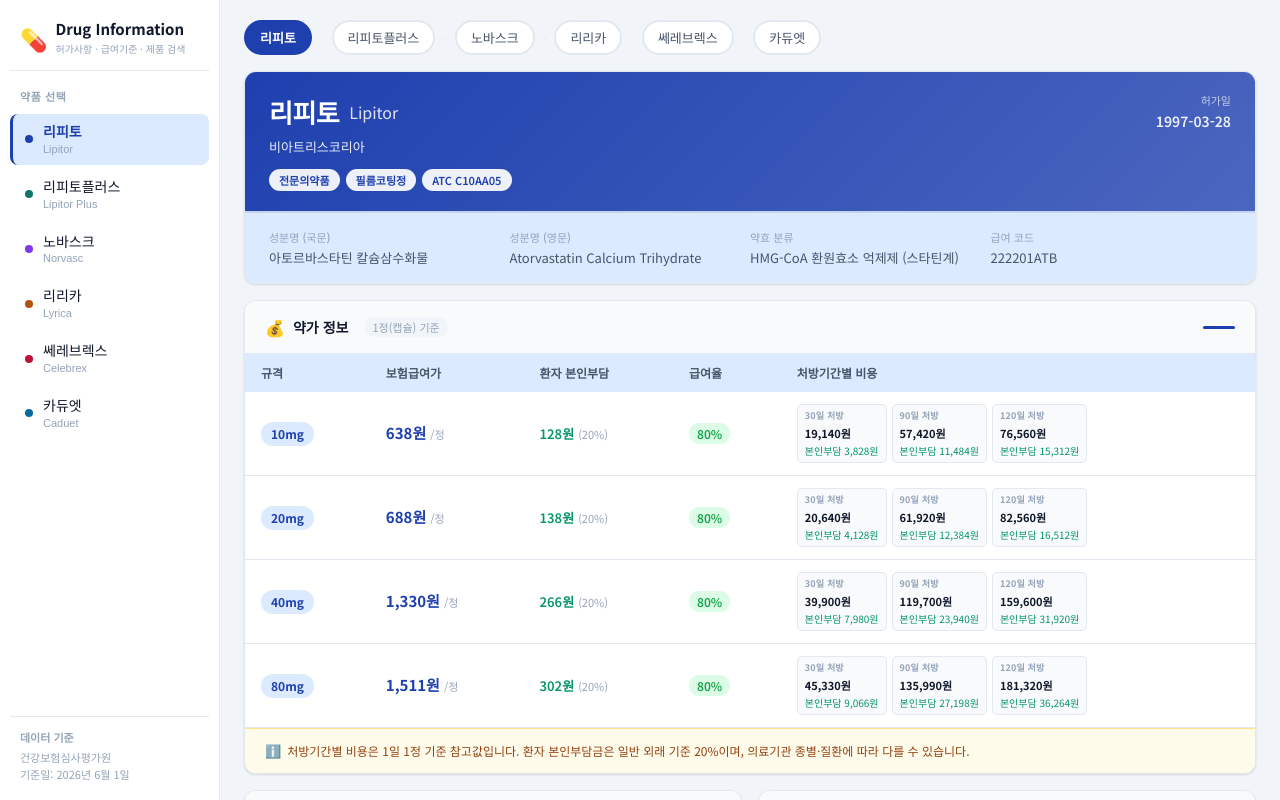
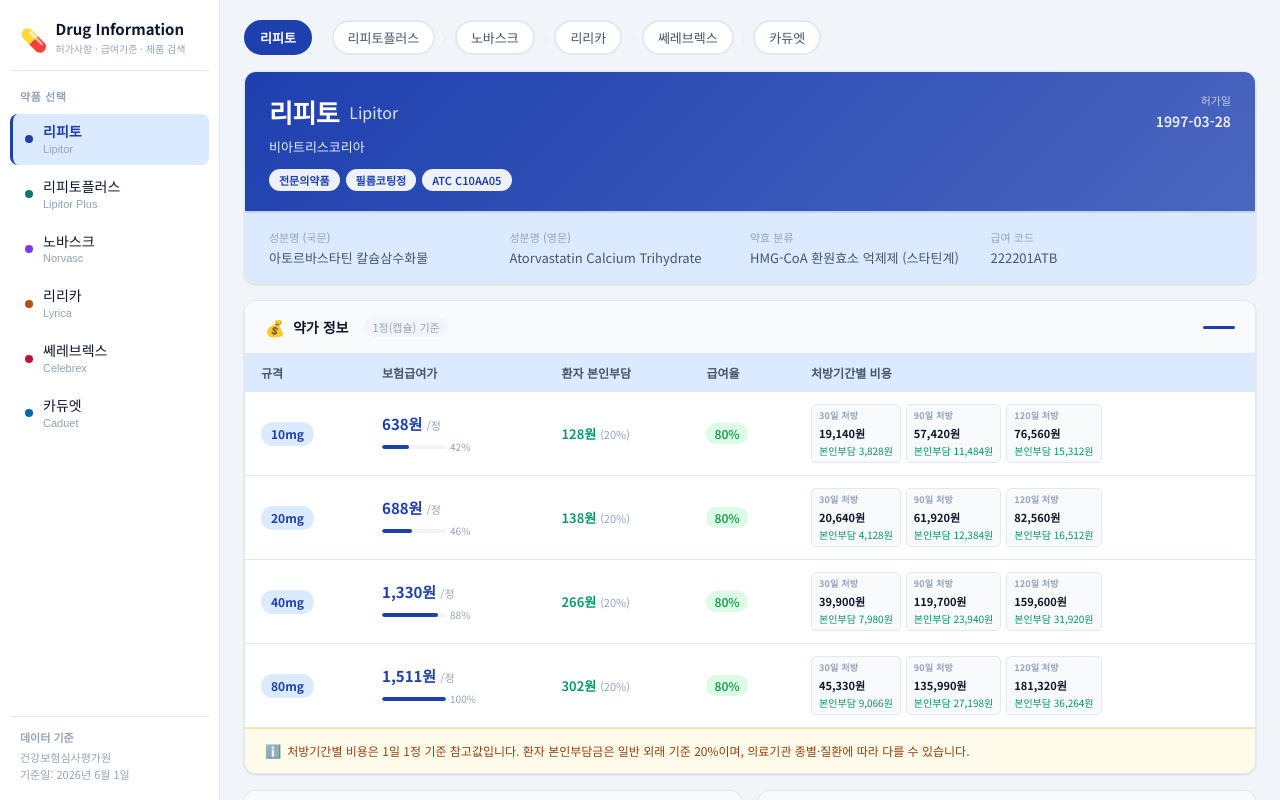
Before and after one commit to karmawolf-git/DrugPrice, a React (Vite) app: page / in a window 1280 px wide. Built offline with nearby package versions, Linux system fonts and the light colour scheme.

Commit message:
보험급여가 셀에 미니 가격 비율 바 추가
https://claude.ai/code/session_0179axp3QzsxJPVquTsyVNHu

```diff
--- a/src/components/PriceSection.jsx
+++ b/src/components/PriceSection.jsx
@@ -67,7 +67,20 @@ function Td({ children, style }) {
   )
 }
 
+function MiniPriceBar({ value, max, color }) {
+  const pct = Math.round((value / max) * 100)
+  return (
+    <div style={{ display: 'flex', alignItems: 'center', gap: 4, marginTop: 4 }}>
+      <div style={{ width: 64, height: 4, background: '#f1f5f9', borderRadius: 2, overflow: 'hidden' }}>
+        <div style={{ width: `${pct}%`, height: '100%', background: color, borderRadius: 2 }} />
+      </div>
+      <span style={{ fontSize: 10, color: 'var(--text-muted)' }}>{pct}%</span>
+    </div>
+  )
+}
+
 export default function PriceSection({ drug }) {
+  const maxPrice = Math.max(...drug.prices.map(p => p.insurancePrice))
   return (
     <div style={{
       background: 'var(--surface)',
@@ -129,10 +142,13 @@ export default function PriceSection({ drug }) {
                     }}>{p.spec}</span>
                   </Td>
                   <Td>
-                    <span style={{ fontWeight: 700, color: drug.color, fontSize: 15 }}>
-                      {fmt(p.insurancePrice)}
-                    </span>
-                    <span style={{ fontSize: 11, color: 'var(--text-muted)', marginLeft: 4 }}>/{p.unit}</span>
+                    <div>
+                      <span style={{ fontWeight: 700, color: drug.color, fontSize: 15 }}>
+                        {fmt(p.insurancePrice)}
+                      </span>
+                      <span style={{ fontSize: 11, color: 'var(--text-muted)', marginLeft: 4 }}>/{p.unit}</span>
+                    </div>
+                    <MiniPriceBar value={p.insurancePrice} max={maxPrice} color={drug.color} />
                   </Td>
                   <Td>
                     <span style={{ color: '#059669', fontWeight: 600 }}>{fmt(copay)}</span>
```
